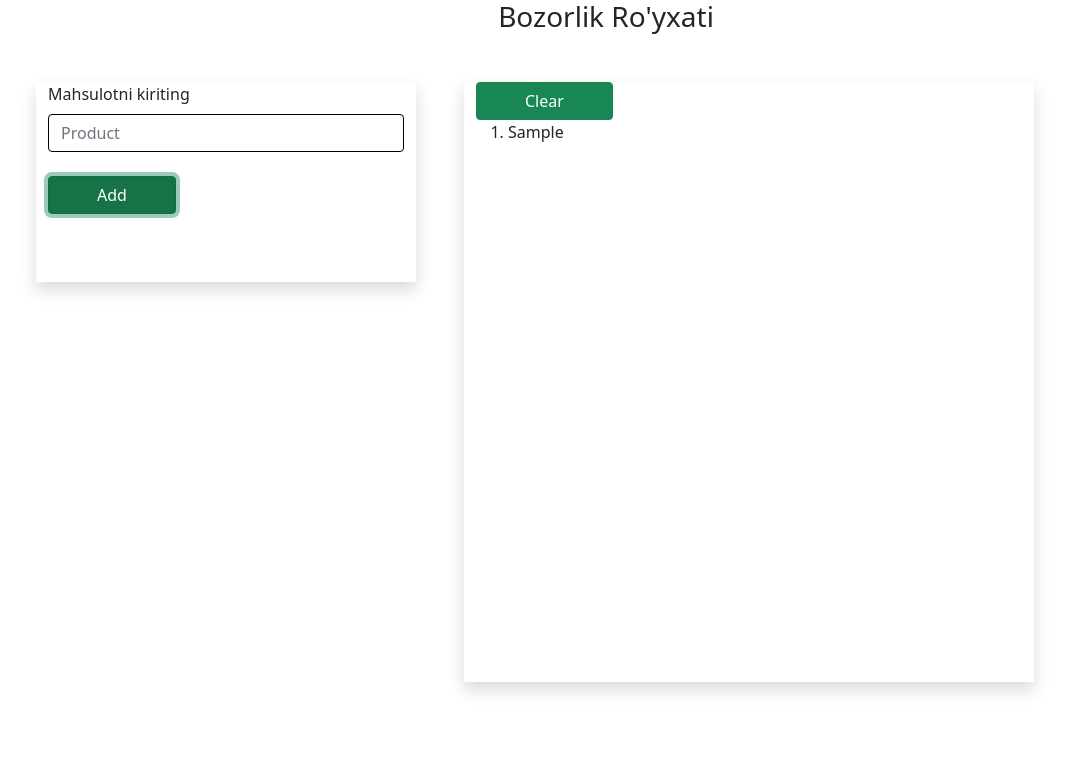
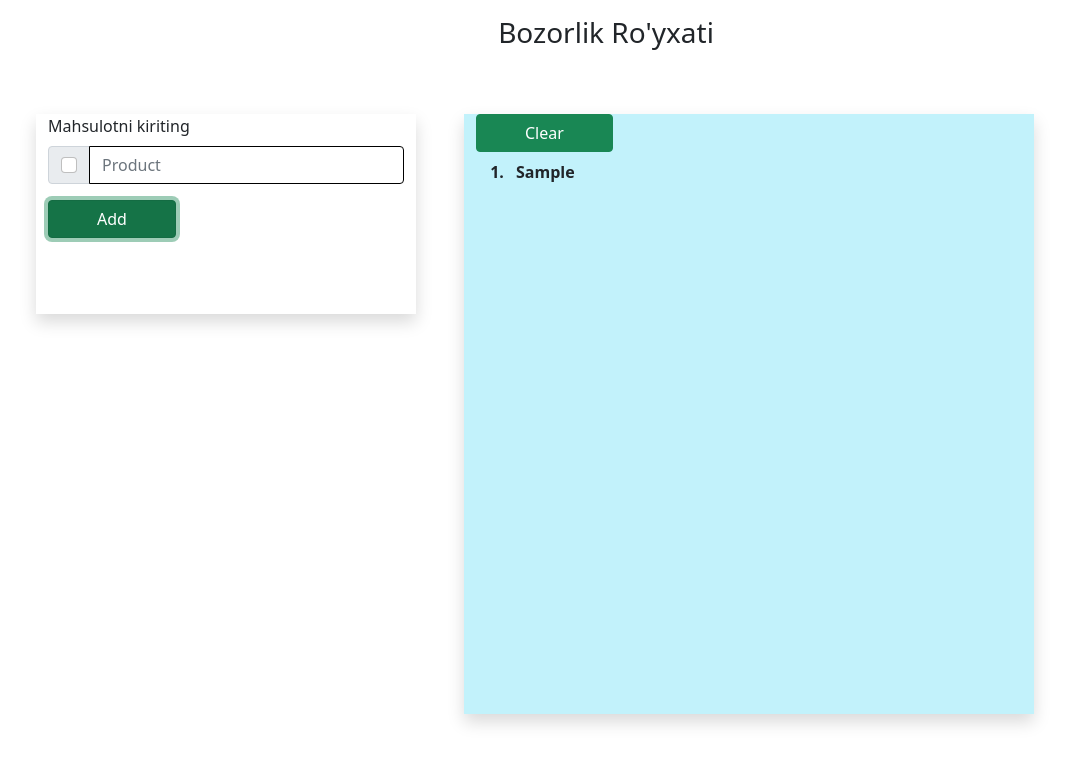
Before and after one commit to utkir1/bozorlik-ruyxati, a plain HTML site: page index.html in a window 1280 px wide. Both pictures are taken after typing "Sample" into the empty fields and a click on the button "Add". Shown: the whole page, without its empty margins (34-1103 px from the left). Drawn offline with Linux system fonts and the light colour scheme.

Commit message:
added checkbox

```diff
--- a/index.html
+++ b/index.html
@@ -10,18 +10,23 @@
 <body>
   <main>
     <div class="container">
-      <h1 class="h3 text-center mb-5">Bozorlik Ro'yxati</h1>
+      <h1 class="h3 text-center mb-5 p-3 ">Bozorlik Ro'yxati</h1>
       <div class="row vh-100">
         <div class="col-4 h-25 shadow">
         <form class="form">
             <label  class="form-label ">Mahsulotni kiriting</label>
-            <input type="text" required class="form-control mb-4 product-input"  placeholder="Product">
+            <div class="input-group mb-3">
+              <div class="input-group-text">
+                <input class="form-check-input mt-0 product-check" type="checkbox"  aria-label="Checkbox for following text input">
+              </div>
+            <input type="text" required class="form-control product-input"  placeholder="Product">
+          </div>
             <button   class="add-btn btn btn-success px-5">Add</button>
           </form>
         </div>
-        <div class="col-6 h-75 shadow ms-5">
+        <div class="col-6 h-75 shadow ms-5 bg-info bg-opacity-25 overflow-auto">
           <button class="btn btn-success clear-btn px-5 ms-auto">Clear</button>
-          <ol class="products-list h-100"></ol>
+          <ol class="products-list h-100 "></ol>
         </div>
       </div>
 
--- a/js/script.js
+++ b/js/script.js
@@ -1,28 +1,37 @@
-
-let elInput = document.querySelector (".product-input");
-let elForm = document.querySelector (".form");
-let elClearBtn = document.querySelector (".clear-btn");
-let elList = document.querySelector (".products-list");
+let elInput = document.querySelector(".product-input");
+let elForm = document.querySelector(".form");
+let elClearBtn = document.querySelector(".clear-btn");
+let elList = document.querySelector(".products-list");
+let elCheck = document.querySelector(".product-check");
 let productList = [];
 
-elForm.addEventListener("submit", function(evt){
+elForm.addEventListener("submit", function (evt) {
   evt.preventDefault();
+  let checkActive = elCheck.checked;
   let itemlist = elInput.value.trim();
-  if( itemlist.length > 10 || itemlist == "" || !isNaN(itemlist) || itemlist.length < 2){
-    elInput.value = "";
-    elInput.style="border-color: red";
+  if (itemlist.length > 10 || itemlist == "" || !isNaN(itemlist) || itemlist.length < 2) {
+    elInput.setAttribute("style", "border-color: red");
     return;
   }
-  elInput.style="border-color: black";
+  elInput.setAttribute("style", "border-color: black");
+  if (checkActive) {
+    productList.unshift(itemlist);
+  }
+  else{
   productList.push(itemlist);
+  }
   elList.innerHTML = null;
   for (let product of productList) {
     let newLi = document.createElement("li");
     newLi.textContent = product;
+    newLi.setAttribute("class", " p-2 w-100 rounded-pill  text-capitalize fw-bold")
     elList.appendChild(newLi);
   }
   elInput.value = null;
-})
-elClearBtn.addEventListener("click", function(evt){
+
+} )
+
+
+elClearBtn.addEventListener("click", function (evt) {
   elList.innerHTML = null
 })
```
